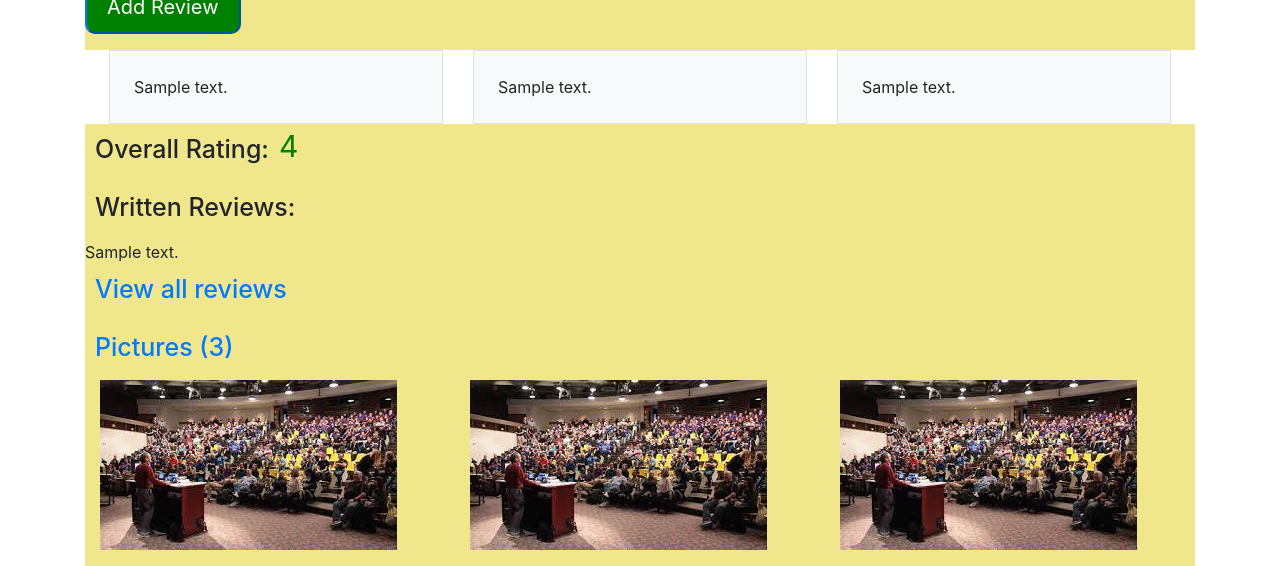
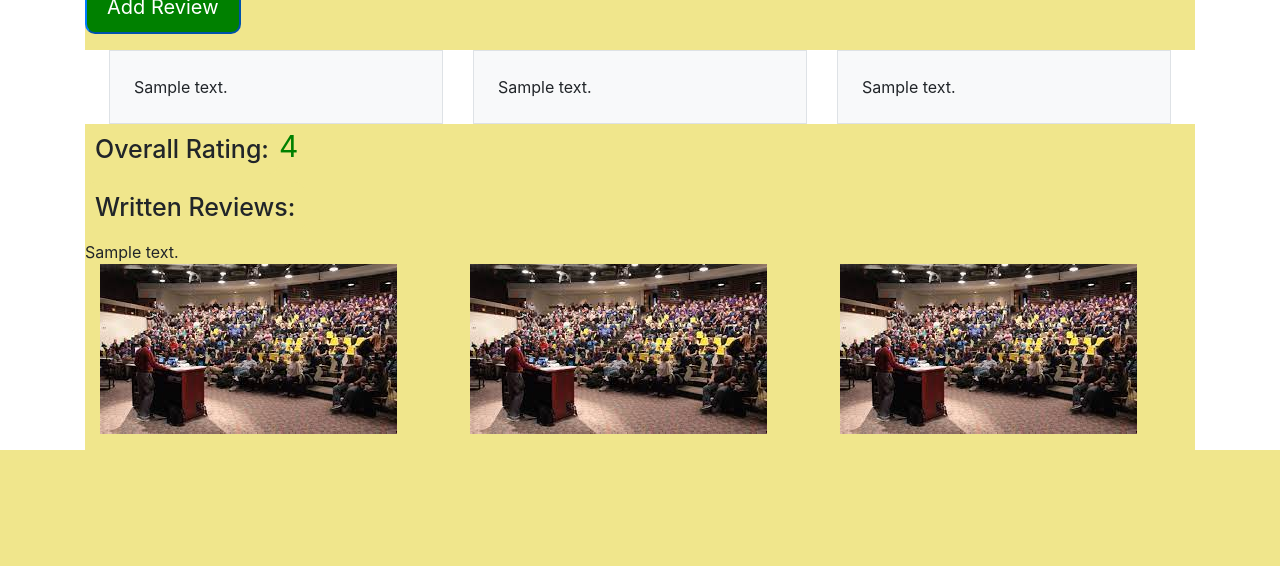
Before and after one commit to iffat-nafisa/RPI_classroom_rater, a Flask app: template classroomRater/templates/room.html in a window 1280 px wide. Shown: the part 434-1000 px from the top of the page. After the commit the page ends 884 px from the top, so only its background shows below. Run offline with Flask 2, Linux system fonts and the light colour scheme; data comes from the database, SQL or seed files in the repository; both versions use the stored data as it was after the commit; tables that the repository leaves empty hold one stand-in row (values such as "Sample post"); the template is opened without the code that fills it: values that come from a table or form of the project are taken from there, most other values are stand-ins (such as "Sample title", 1, 10 or a date in 2020); some libraries are stand-ins or nearby versions.

Commit message:
fixed extras in room.html

```diff
--- a/classroomRater/templates/room.html
+++ b/classroomRater/templates/room.html
@@ -67,16 +67,6 @@
             </tr>
             {% endfor %}
         </div>
-        <!-- Link to all reviews -->
-        <div class="row">
-            <a href="listReviews.html" alt="Link to all Reviews"><h2>View all reviews</h2></a>
-        </div>
-
-        <!-- Need to do: When "Pictures" is clicked, where does it go; -->
-        <!-- Link to all pictures -->
-        <div class="row">
-            <a href="listPictures.html" alt="Link to all Pictures"><h2>Pictures (3)</h2></a>
-        </div>
 
         <!-- Display extra pictures -->
         <div class="row gx-5">
```
Also changed, not shown: classroomRater/classroomrater.db.
